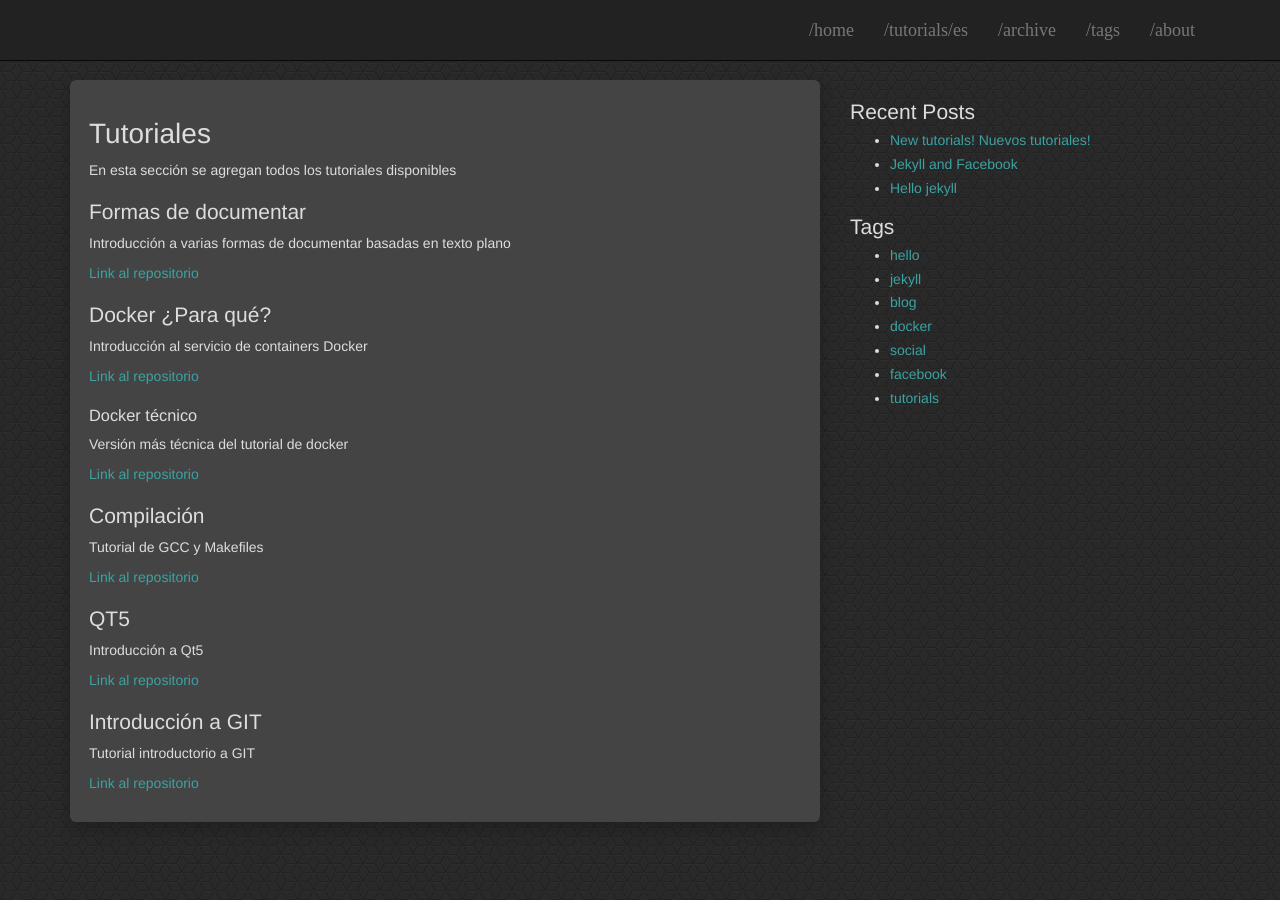
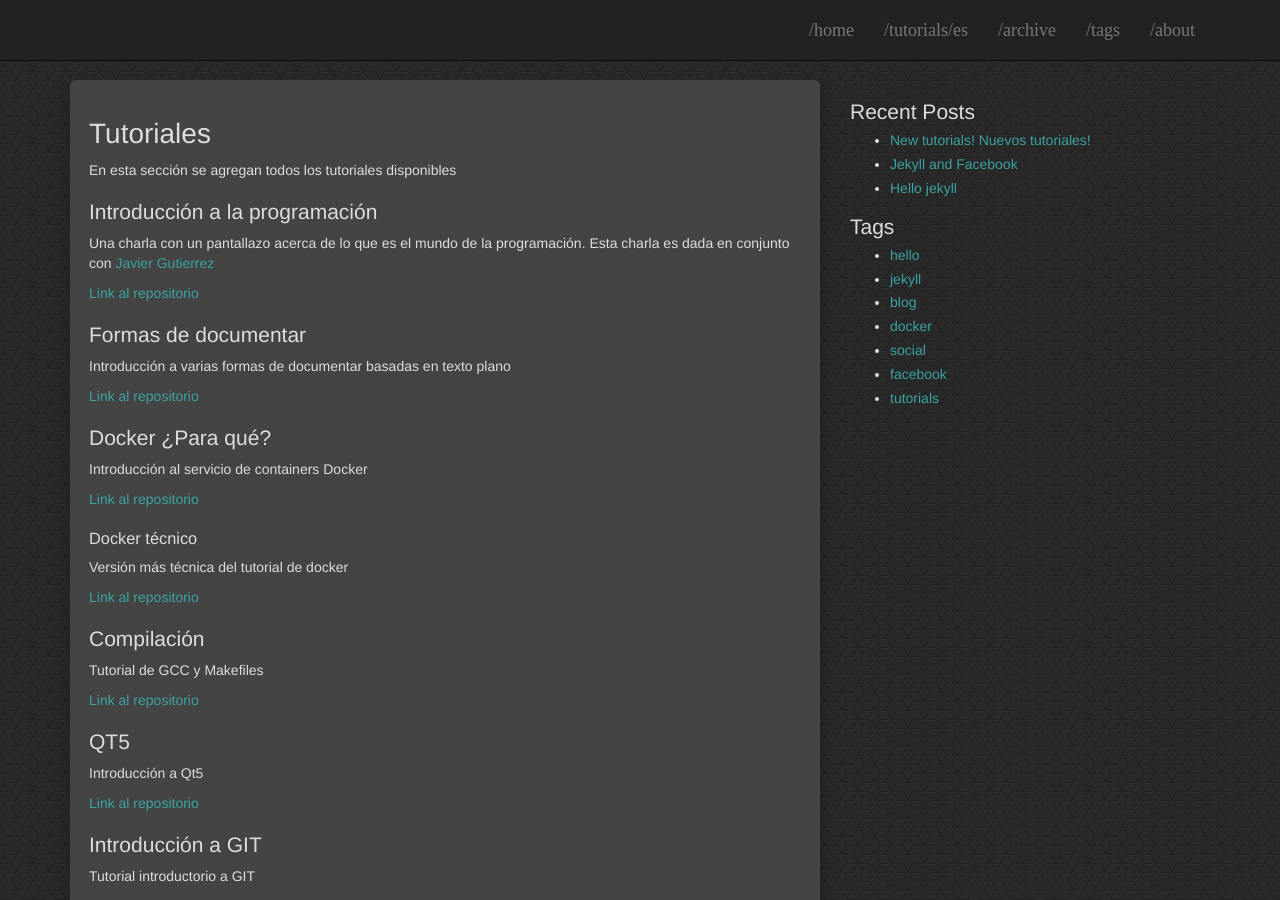
Before and after one commit to mlafroce/mlafroce.github.io, a Jekyll site: the page built from tutorials/es/index.md, in a window 1280 px wide and 900 px high. Built offline with Jekyll 4.4.1, drawn with Linux system fonts in a browser that asks for light colours.

```diff
--- a/tutorials/es/index.md
+++ b/tutorials/es/index.md
@@ -5,6 +5,13 @@ layout: page
 # Tutoriales
 
 En esta sección se agregan todos los tutoriales disponibles
+
+
+## Introducción a la programación
+
+Una charla con un pantallazo acerca de lo que es el mundo de la programación. Esta charla es dada en conjunto con [Javier Gutierrez](https://www.instagram.com/jace.si)
+
+[Link al repositorio](https://github.com/mlafroce/mlafroce.github.io/tree/master/tutorials/es/introduccion-programacion)
 
 
 ## Formas de documentar
```
